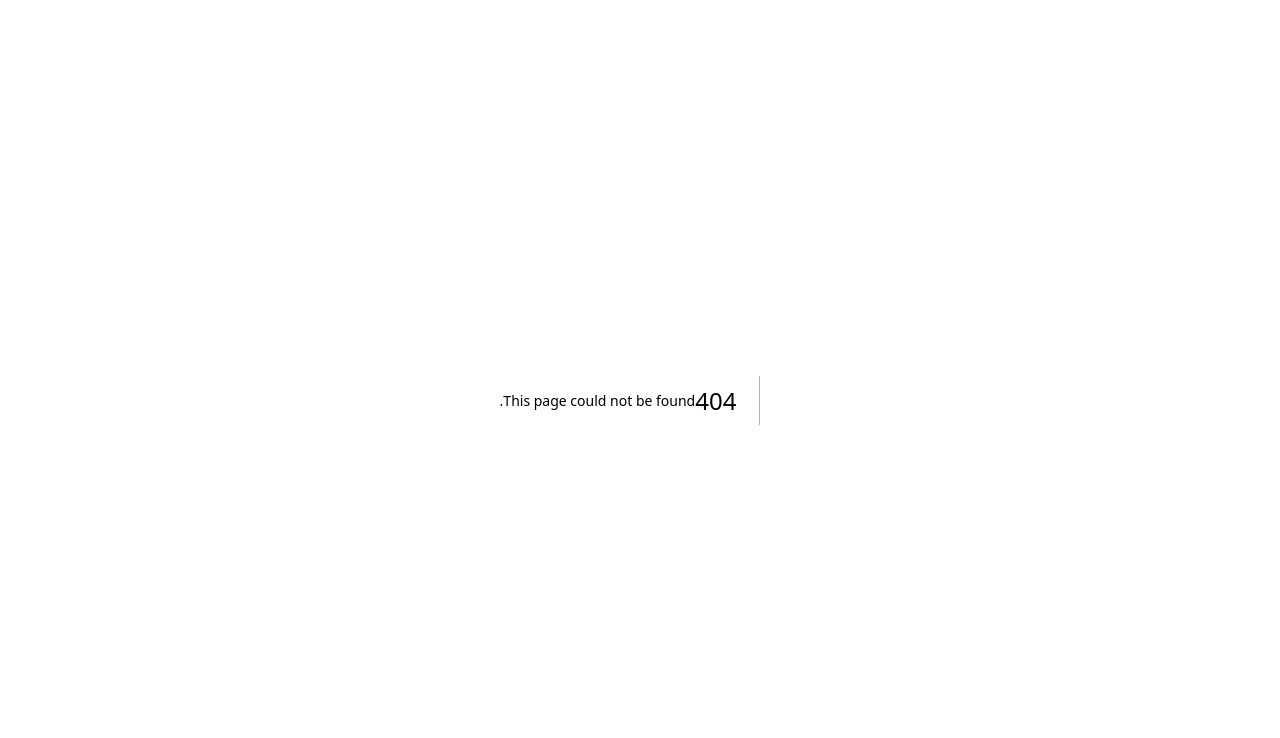
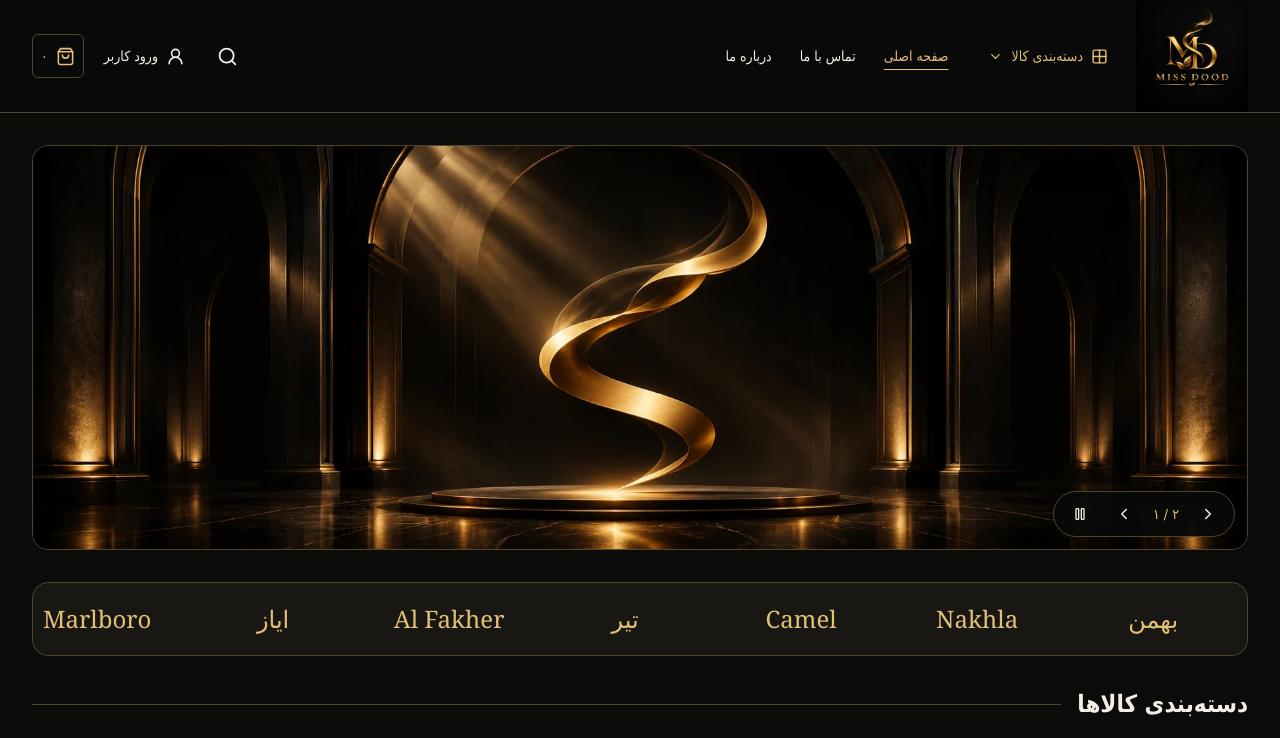
Before and after one commit to zahraiman13812-coder/miss_dood, a Next.js app: page / in a window 1280 px wide. Before the commit this address had no page. Shown: the top 738 px of the page. Built offline with nearby package versions, Linux system fonts and the light colour scheme.

Commit message:
Restore homepage route

```diff
--- /dev/null
+++ b/src/app/(store)/page.tsx
@@ -0,0 +1,17 @@
+import HeroSlider from "@/components/home/HeroSlider";
+import BrandStrip from "@/components/home/BrandStrip";
+import CategoryGrid from "@/components/home/CategoryGrid";
+import LatestProducts from "@/components/home/LatestProducts";
+import BuyingGuide from "@/components/home/BuyingGuide";
+
+export default function Home() {
+  return (
+    <main aria-label="صفحه اصلی">
+      <HeroSlider />
+      <BrandStrip />
+      <CategoryGrid />
+      <LatestProducts />
+      <BuyingGuide />
+    </main>
+  );
+}
```
